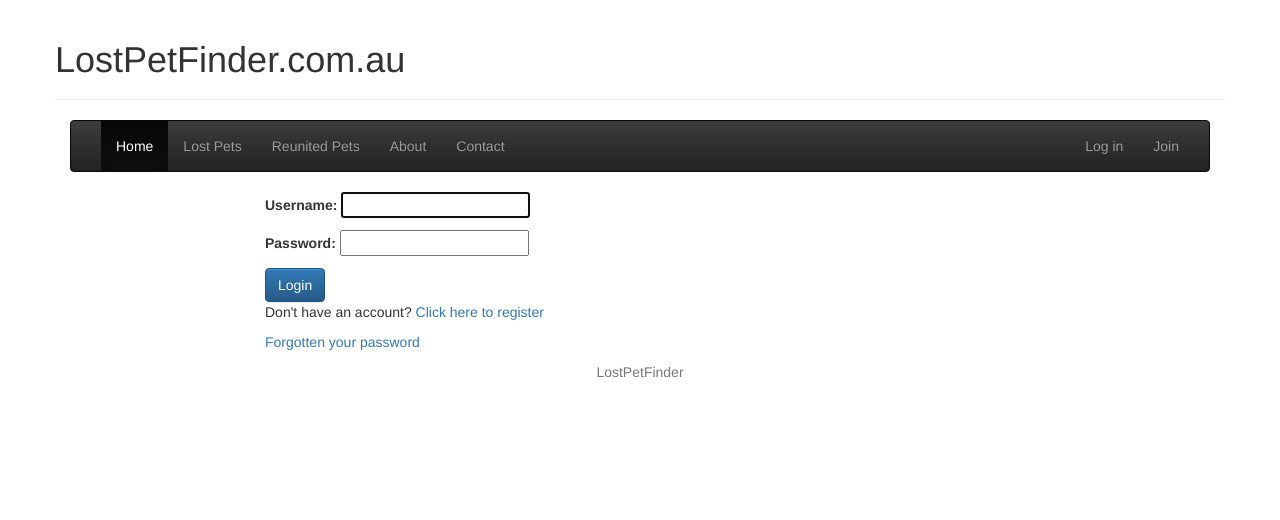
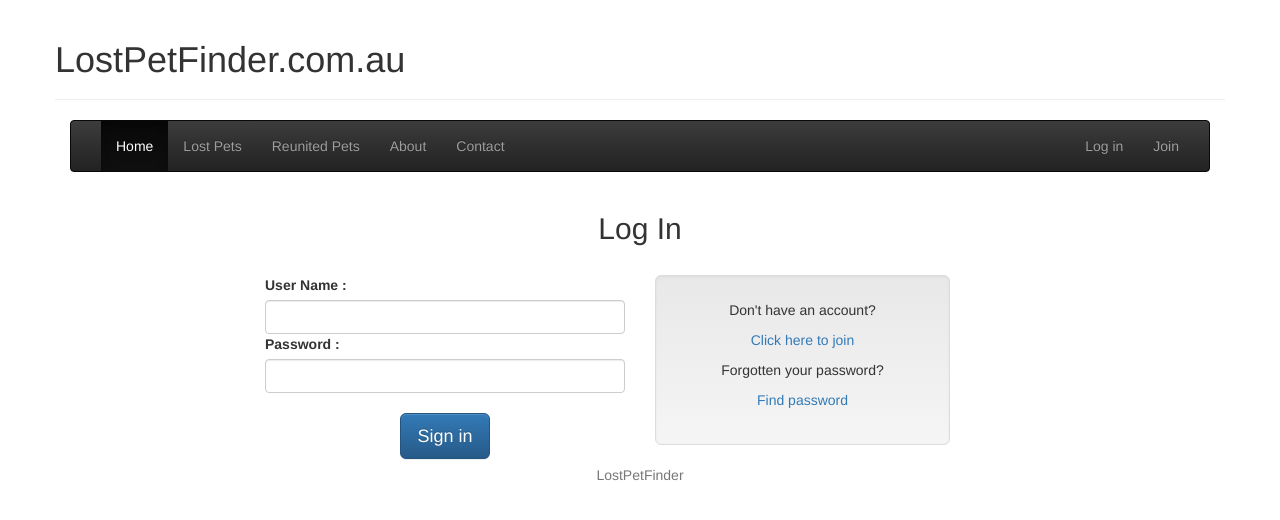
Before and after one commit to hhtek/aip-assessment-03, a Django app: page /login/ in a window 1280 px wide. Shown: the top 520 px of the page. Run offline with Django 3.2, Linux system fonts and the light colour scheme; some libraries are stand-ins or nearby versions.

Commit message:
fixed ui

```diff
--- a/src/lostpetfinder/accounts/templates/accounts/login.html
+++ b/src/lostpetfinder/accounts/templates/accounts/login.html
@@ -5,7 +5,8 @@
 {% if form.errors %}
   <p>Your username and password didn't match. Please try again.</p>
 {% endif %}
-{% if next %}
+
+{%   if next %}
   {% if user.is_authenticated %}
     <p>Your account doesn't have access to this page. To proceed,
     please login with an account that has access.</p>
@@ -13,16 +14,31 @@
     <p>Please login to see this page.</p>
   {% endif %}
 {% endif %}
-<div>
-  <form class="form-horizontal" method="post" action="{% url 'login' %}">
+<div class="row">
+  <form class="form-signin" method="post" action="{% url 'login' %}">
+    <h2 class="form-signin-heading text-center">Log In</h2><br/>
     {% csrf_token %}
-    {{ form.as_p }}
-    <input type="submit" class="btn btn-primary" value="Login" />
+    <!--{{ form.as_p }}-->
+    <div class="col-xs-4 col-lg-6">
+    <label for="{{ form.username.id_for_label }}">User Name :</label>
+    <input class="form-control" id="{{ form.username.id_for_label }}" maxlength="15" name="{{ form.username.html_name }}" type="text" />
+    <label for="{{ form.password.id_for_label }}">Password :</label>
+    <input class="form-control" id="{{ form.password.id_for_label }}" maxlength="20" name="{{ form.password.html_name }}" type="password" /><br/>
+    <div class="col-xs-4 col-lg-12 text-center">
+    <button class="btn btn-lg btn-primary" type="submit">Sign in</button>
+    </div>
     <input type="hidden" name="next" value="{{ next }}" />
+    </div>
   </form>
+<div class="col-xs-4 col-lg-5">
+  <div class="well well-lg">
+    <div class="text-center">
+      <p>Don't have an account? <a href="{% url 'register' %}"></p>
+      <p>Click here to join</a></p>
+      <p>Forgotten your password?</p>
+      <p><a href="{% url 'password_reset' %}">Find password</a></p>
+    </div>
+  </div>
 </div>
-<div>
-  <p>Don't have an account? <a href="{% url 'register' %}">Click here to register</a></p>
-  <p><a href="{% url 'password_reset' %}">Forgotten your password</a></p>
 </div>
 {% endblock %}
```
Also changed, not shown: src/lostpetfinder/accounts/templates/accounts/register.html (+14 -6 lines), src/lostpetfinder/db.sqlite3.
